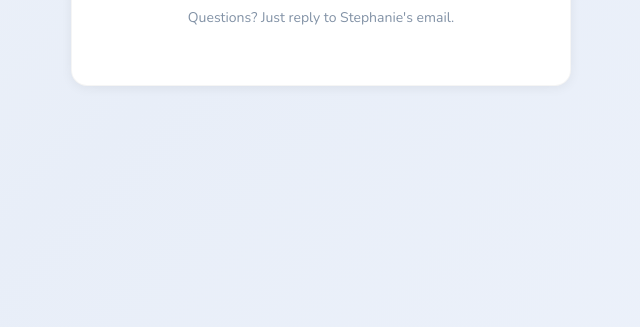
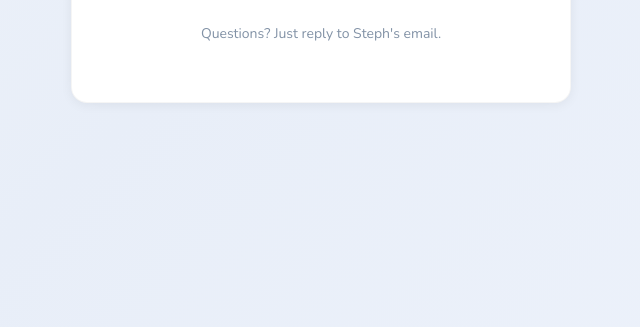
Before and after one commit to stephpalmeri/birthday-survey-2026, a plain HTML site: page thank-you.html in a window 1280 px wide. Shown: the part 473-800 px from the top of the page, without its empty margins (319-959 px from the left). Drawn offline with nearby package versions, Linux system fonts and the light colour scheme.

Commit message:
Add files via upload

```diff
--- a/thank-you.html
+++ b/thank-you.html
@@ -41,7 +41,8 @@
     <div class="emoji">&#127881;</div>
     <h1>Thank you!</h1>
     <p>Your responses have been recorded.</p>
-    <p class="note">Questions? Just reply to Stephanie's email.</p>
+    <p>We'll be in touch once we've heard back from everyone.</p>
+    <p class="note">Questions? Just reply to Steph's email.</p>
   </div>
 </body>
 </html>
```
Also changed, not shown: index.html (+1 -1 lines), planning.html (+1 -1 lines).
